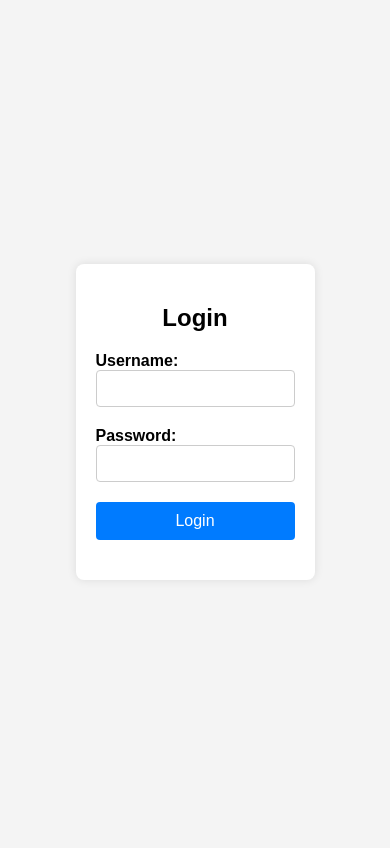
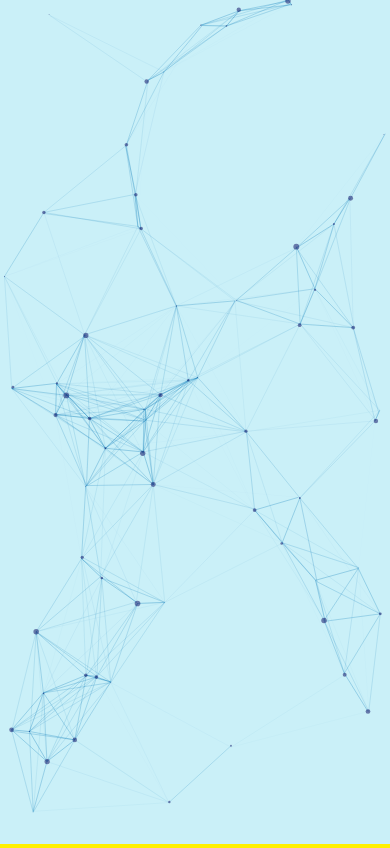
Before and after one commit to sumanhosad/Passwordmanager, a Flask app: page /login in a window 390 px wide. Before the commit the page ends 540 px from the top, so only its background shows below. Run offline with Flask 3, Linux system fonts and the light colour scheme.

Commit message:
particle animation added

```diff
--- /dev/null
+++ b/website/static/css/particle.css
@@ -0,0 +1,22 @@
+
+body {
+    font-family: Arial, sans-serif;
+    background-color: #fff000;
+    margin: 0;
+    padding: 0;
+    display: flex;
+    justify-content: center;
+    align-items: center;
+    height: 100vh;
+}
+
+/* Particle Animation */
+#particles-js {
+    position: absolute;
+    top: 0;
+    left: 0;
+    width: 100%;
+    height: 100%;
+    z-index: 0; /* Ensure particles are behind other content */
+    background-color: #caf0f8;
+}
--- a/website/static/css/styles.css
+++ /dev/null
@@ -1,47 +0,0 @@
-
- body {
-            font-family: Arial, sans-serif;
-            background-color: #f4f4f4;
-            margin: 0;
-            padding: 0;
-            display: flex;
-            justify-content: center;
-            align-items: center;
-            height: 100vh;
-        }
-        .login-container {
-            background-color: #fff;
-            padding: 20px;
-            border-radius: 8px;
-            box-shadow: 0 0 10px rgba(0, 0, 0, 0.1);
-        }
-        .login-container h2 {
-            text-align: center;
-        }
-        .login-form {
-            margin-top: 20px;
-        }
-        .form-group {
-            margin-bottom: 20px;
-        }
-        .form-group label {
-            display: block;
-            font-weight: bold;
-        }
-        .form-group input {
-            width: 100%;
-            padding: 10px;
-            border: 1px solid #ccc;
-            border-radius: 4px;
-            box-sizing: border-box;
-        }
-        .form-group button {
-            width: 100%;
-            padding: 10px;
-            border: none;
-            border-radius: 4px;
-            background-color: #007bff;
-            color: #fff;
-            font-size: 16px;
-            cursor: pointer;
-        }
--- /dev/null
+++ b/website/static/javascript/particle.js
@@ -0,0 +1,112 @@
+
+
+particlesJS("particles-js", {
+  particles: {
+    number: {
+      value: 100,
+      density: {
+        enable: true,
+        value_area:500
+      }
+    },
+    color: {
+      value: "#03045e"
+    },
+    shape: {
+      type: "circle",
+      stroke: {
+        width: 0,
+        color: "#0077b6"
+      },
+      polygon: {
+        nb_sides: 10
+      },
+      image: {
+        src: "img/github.svg",
+        width: 100,
+        height: 100
+      }
+    },
+    opacity: {
+      value: 0.5,
+      random: false,
+      anim: {
+        enable: false,
+        speed: 1,
+        opacity_min: 0.1,
+        sync: false
+      }
+    },
+    size: {
+      value: 3,
+      random: true,
+      anim: {
+        enable: false,
+        speed: 40,
+        size_min: 0.1,
+        sync: false
+      }
+    },
+    line_linked: {
+      enable: true,
+      distance: 150,
+      color: "#0077b6",
+      opacity: 0.4,
+      width: 1
+    },
+    move: {
+      enable: true,
+      speed: 6,
+      direction: "none",
+      random: false,
+      straight: false,
+      out_mode: "out",
+      bounce: false,
+      attract: {
+        enable: false,
+        rotateX: 600,
+        rotateY: 1200
+      }
+    }
+  },
+  interactivity: {
+    detect_on: "canvas",
+    events: {
+      onhover: {
+        enable: true,
+        mode: "grab"
+      },
+      onclick: {
+        enable: true,
+        mode: "push"
+      },
+      resize: true
+    },
+    modes: {
+      grab: {
+        distance: 140,
+        line_linked: {
+          opacity: 1
+        }
+      },
+      bubble: {
+        distance: 400,
+        size: 40,
+        duration: 2,
+        opacity: 8,
+        speed: 3
+      },
+      repulse: {
+        distance: 200,
+        duration: 0.4
+      },
+      push: {
+        particles_nb: 4
+      },
+      remove: {
+        particles_nb: 2
+      }
+    }
+  },
+  retina_detect: true
+});
--- a/website/templates/homepage.html
+++ b/website/templates/homepage.html
@@ -5,8 +5,8 @@
     <meta charset="UTF-8">
     <meta name="viewport" content="width=device-width, initial-scale=1.0">
     <title>Password Manager - Cybersecure Theme</title>
-     <link rel="stylesheet" href="{{url_for('static',filename='css/homepagestyle.css') }}">
-
+    <link rel="stylesheet" href="{{url_for('static',filename='css/homepagestyle.css') }}">
+    <script src="https://cdn.jsdelivr.net/particles.js/2.0.0/particles.min.js"></script>
 </head>
 <body>
     <div class="hero">
--- a/website/templates/login.html
+++ b/website/templates/login.html
@@ -5,20 +5,23 @@
     <meta charset="UTF-8">
     <meta name="viewport" content="width=device-width, initial-scale=1.0">
     <title>Login Page</title>
-    <!-- Link to the external CSS file -->
-    <link rel="stylesheet" href="{{url_for('static',filename='css/styles.css') }}">
-
+    <link rel="stylesheet" href="{{url_for('static',filename='css/particle.css')}}">
 </head>
 <body>
+    <!-- Particle Animation Container -->
+    <div id="particles-js"></div>
+
+    <!-- Login Form -->
+    <div class="main">
         <div class="login-container">
             <h2>Login</h2>
-        <form class="login-form" action="login.php" method="POST">
+            <form class="login-form" action="/login" method="POST">
                 <div class="form-group">
-                <label for="username">Username:</label>
+                    <label for="username">Username</label>
                     <input type="text" id="username" name="username" required>
                 </div>
                 <div class="form-group">
-                <label for="password">Password:</label>
+                    <label for="password">Password</label>
                     <input type="password" id="password" name="password" required>
                 </div>
                 <div class="form-group">
@@ -26,5 +29,10 @@
                 </div>
             </form>
         </div>
+    </div>
+
+    <!-- Particle Animation Script -->
+    <script src="https://cdn.jsdelivr.net/particles.js/2.0.0/particles.min.js"></script>
+   <script src="{{url_for('static',filename='javascript/particle.js')}}"></script>
 </body>
 </html>
```
Also changed, not shown: website/static/css/homepagestyle.css (+12 -13 lines), website/static/css/loginstyle.css (added, +91 -0 lines). Lines whose indentation alone changed are shown as unchanged.
